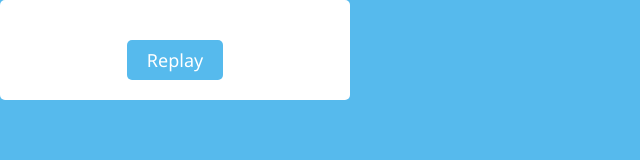
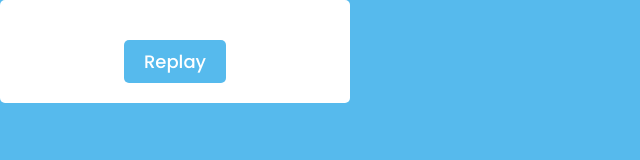
Before and after one commit to prudywn/Team3_TicTacToe, a plain HTML site: page index.html in a window 1280 px wide. Shown: the full height of the page, 0-640 px from the left. Drawn offline with Linux system fonts and the light colour scheme.

Commit message:
Updated the font-family to the imported one from google fonts

```diff
--- a/style.css
+++ b/style.css
@@ -4,7 +4,7 @@
     margin: 0;
     padding: 0;
     box-sizing: border-box;
-    font-family: 'Segoe UI', Tahoma, Geneva, Verdana, sans-serif;
+    font-family: 'poppins', sans-serif;
 }
 
 body {
```
